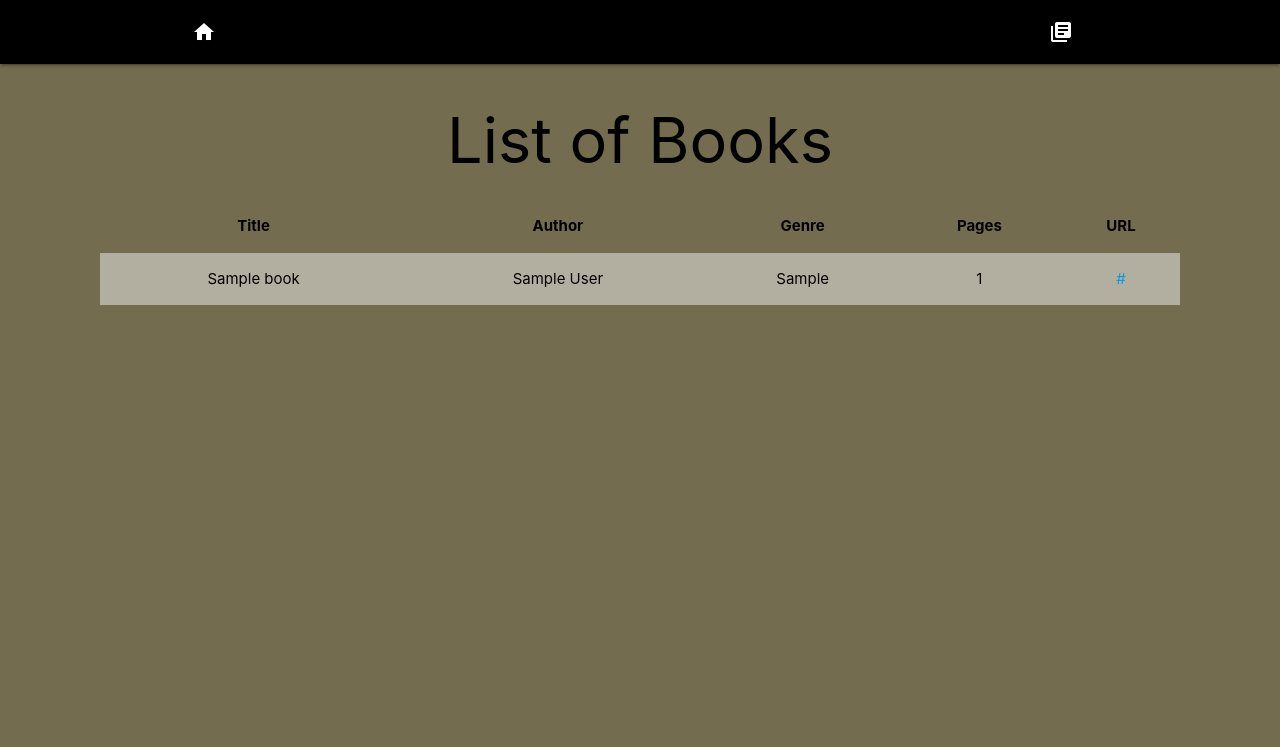
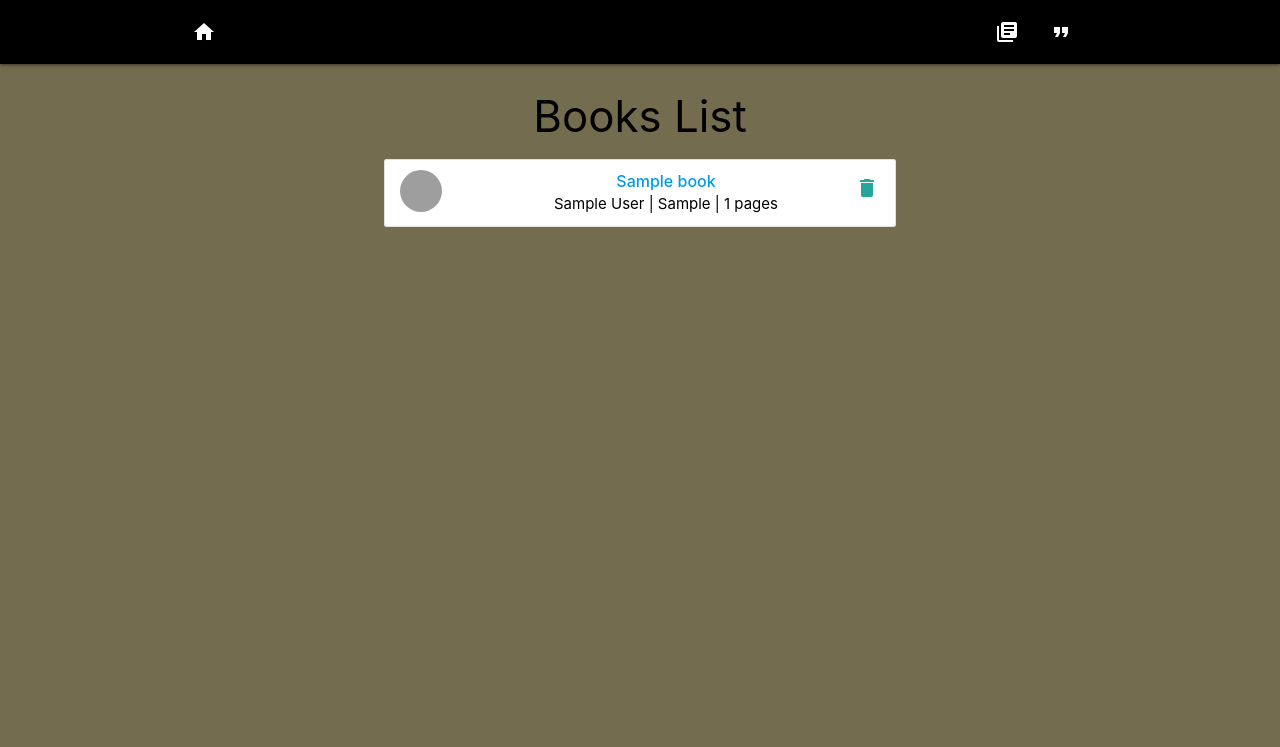
Before and after one commit to backto1983/COMP2068_Assignment2, a Node server app: page /books in a window 1280 px wide. Shown: the top 747 px of the page. Run offline with Node 20, Linux system fonts and the light colour scheme; tables that the repository leaves empty hold one stand-in row (values such as "Sample post"); some libraries are stand-ins or nearby versions; grey boxes are pictures that could not be loaded.

Commit message:
Added delete functionality for books

```diff
--- a/controllers/viewsController.js
+++ b/controllers/viewsController.js
@@ -1,5 +1,5 @@
 /**
- * File Name: viewController.js
+ * File Name: viewsController.js
  * Author Name: Henrique Oliveira
  * Website Name: Assignment 2 - NodeJS application using ExpressJS, MongoDB / Mongoose and EJS
  * File Description: Logical javaScript statements to control HTML views
@@ -27,3 +27,16 @@ exports.homePage = (req, res, next) => {
         }
     });
 };
+
+exports.deleteBook = (req, res) => {
+    Book.findByIdAndRemove(
+      { _id: req.params.id },
+      async (err, bookJustDeleted) => {
+        if (err) {
+          console.log(err);
+        } else {
+          res.redirect('/books');
+        }
+      },
+    );
+  };
--- a/routes/index.js
+++ b/routes/index.js
@@ -14,5 +14,6 @@ const router = express.Router();
 /* GET home page. */
 router.get('/', viewsController.homePage);
 router.get('/books', viewsController.getBooks);
+router.get('/admin/delete/:id', viewsController.deleteBook);
 
 module.exports = router;
--- a/views/books.ejs
+++ b/views/books.ejs
@@ -1,25 +1,31 @@
+<!--
+ * File Name: books.ejs
+ * Author Name: Henrique Oliveira
+ * Website Name: Assignment 2 - NodeJS application using ExpressJS, MongoDB / Mongoose and EJS
+ * File Description: collection style page, with information about books
+-->
+
 <% include partials/header %>
-<main class="center" style="margin-left: 100px; margin-right: 100px">
-    <h1 style="color:#000000"><%= title %></h1>
-    <table class="responsive-table centered striped highlight" style="color:#000000">
-        <thead>
-            <tr>
-            <th>Title</th>
-            <th>Author</th>
-            <th>Genre</th>
-            <th>Pages</th>
-            <th>URL</th>
-            </tr>
-        </thead>
-        <tbody><% for (let i = 0; i < books.length; i++) { %>
-        <tr>
-            <td><%= books[i].title %></td>
-            <td><%= books[i].author %></td>
-            <td><%= books[i].genre %></td>
-            <td><%= books[i].pages %></td>
-            <td><a href="<%= books[i].url %>"><%= books[i].url %></a></td>
-        </tr>
-        <% } %></tbody>
-    </table>
+<main class="center">
+    <h3 class="header text_b center" style="color: #000000">Books List</h3>
+        <ul class="collection" style="margin-left: 30%; margin-right: 30%">
+            <style>
+            .collection .collection-item.avatar {
+            min-height: 50px;
+            color: #000000;
+            }
+            </style>
+            <% for (let i = 0; i < books.length; i++) { %>
+                <li class="collection-item avatar">
+                    <img src="https://images.gr-assets.com/books/1281419771l/888628.jpg" alt="Book Cover Image" class="circle"> <!--<%= books[i].imageUrl %>-->
+                    <a href=<%= books[i].url %>><span class="title"><strong><%= books[i].title %></strong></span></a>
+                    <p><%= books[i].author %> |
+                        <%= books[i].genre %> |
+                        <%= books[i].pages %> pages
+                    </p>
+                    <a href="/admin/delete/<%= books[i]._id %>" class="secondary-content" onclick="return confirm('Are you sure you want to delete this book?')"><i class="material-icons">delete</i></a>
+                </li>
+            <% } %>
+        </ul>
 </main>
 <% include partials/footer %>
--- a/views/partials/header.ejs
+++ b/views/partials/header.ejs
@@ -1,5 +1,5 @@
 <!--
- * File Name: footer.ejs
+ * File Name: header.ejs
  * Author Name: Henrique Oliveira
  * Website Name: Assignment 2 - NodeJS application using ExpressJS, MongoDB / Mongoose and EJS
  * File Description: Header for all views; contains CSS imports and navbar
@@ -27,6 +27,7 @@
           <ul class="right hide-on-med-and-down" id="navList">
             <!--Links to all views-->
             <li><a href="/books"><i class="material-icons">library_books</i></a></li>
+            <li><a href="/quotes"><i class="material-icons">format_quote</i></a></li>
           </ul>
         </div>
       </div>
```
